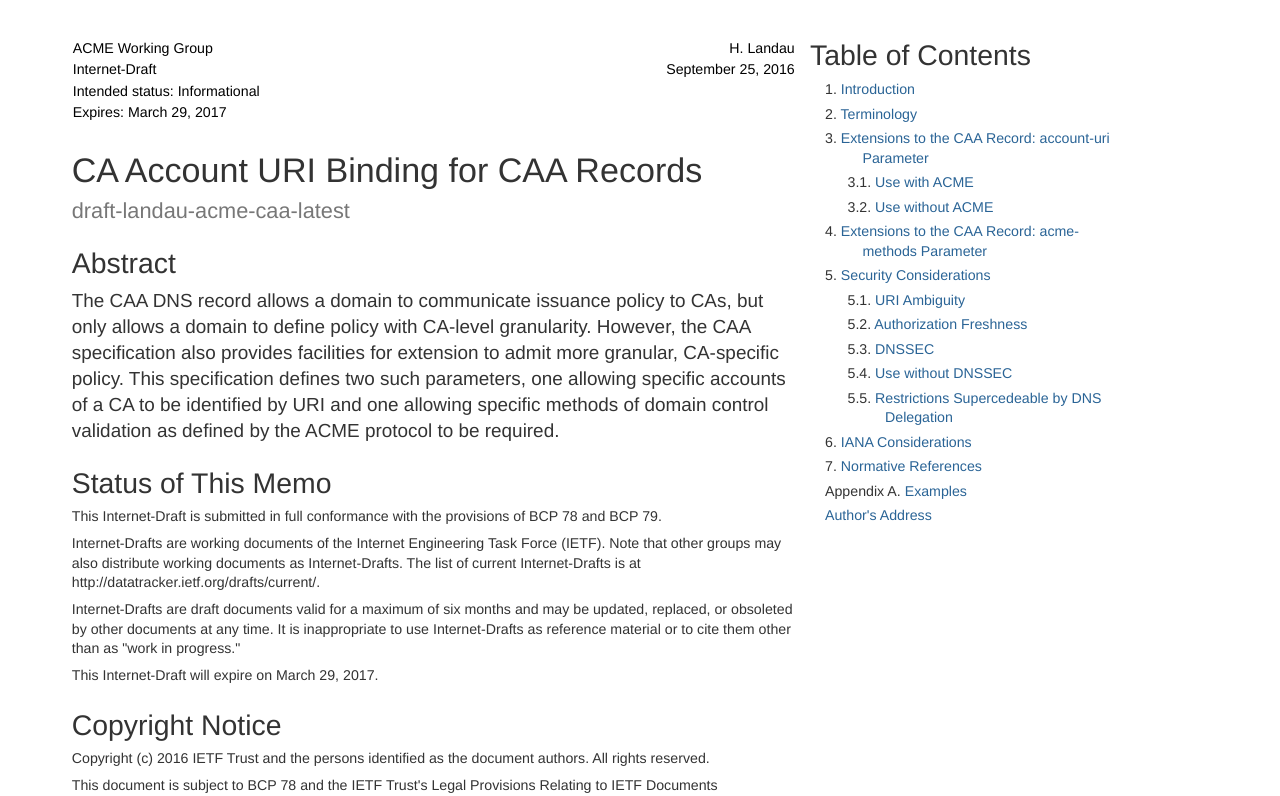
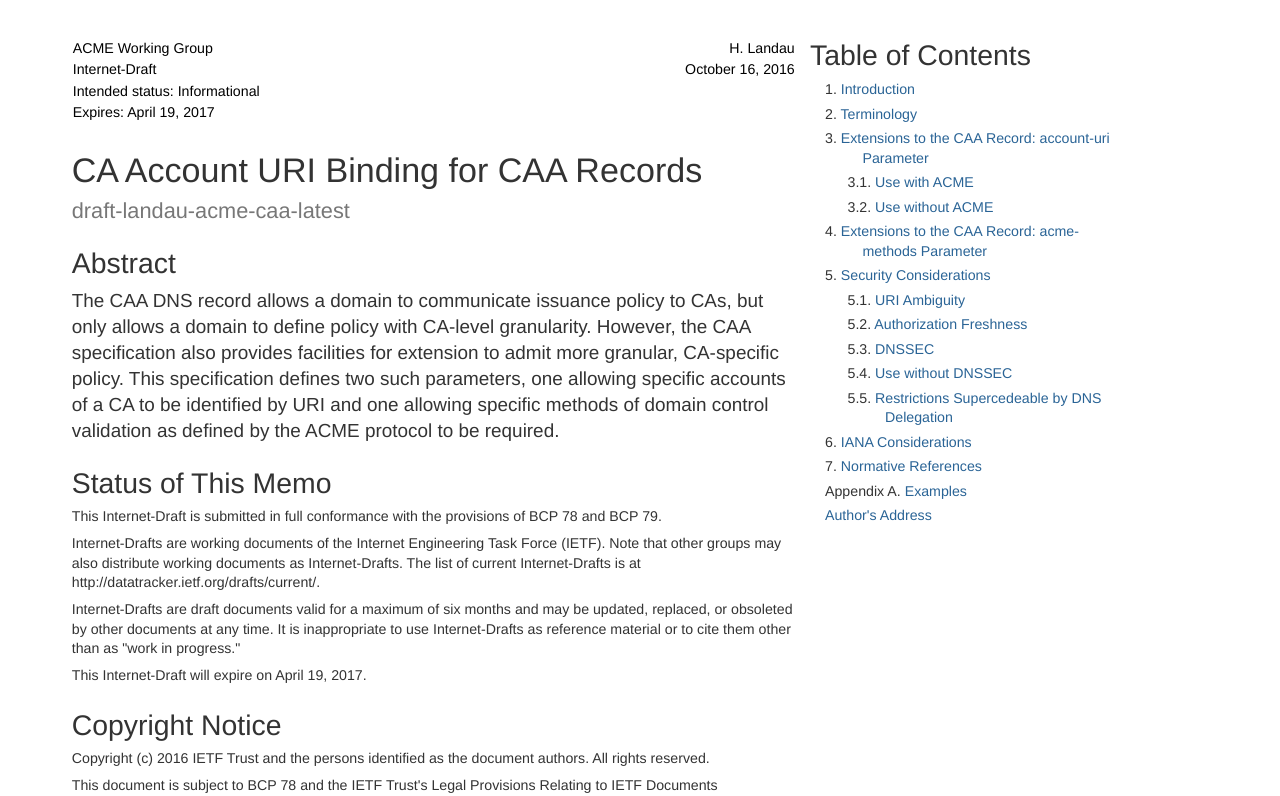
Before and after one commit to ietf-wg-acme/acme-caa, a plain HTML site: page draft-landau-acme-caa.html in a window 1280 px wide. Shown: the top 796 px of the page. Drawn offline with Linux system fonts and the light colour scheme.

Commit message:
Script updating gh-pages. [ci skip]

```diff
--- a/draft-landau-acme-caa.html
+++ b/draft-landau-acme-caa.html
@@ -291,7 +291,7 @@ li, p {
 
   <meta name="dct.creator" content="Landau, H." />
   <meta name="dct.identifier" content="urn:ietf:id:draft-landau-acme-caa-latest" />
-  <meta name="dct.issued" scheme="ISO8601" content="2016-9-25" />
+  <meta name="dct.issued" scheme="ISO8601" content="2016-10-16" />
   <meta name="dct.abstract" content="The CAA DNS record allows a domain to communicate issuance policy to CAs, but only allows a domain to define policy with CA-level granularity. However, the CAA specification also provides facilities for extension to admit more granular, CA-specific policy. This specification defines two such parameters, one allowing specific accounts of a CA to be identified by URI and one allowing specific methods of domain control validation as defined by the ACME protocol to be required." />
   <meta name="description" content="The CAA DNS record allows a domain to communicate issuance policy to CAs, but only allows a domain to define policy with CA-level granularity. However, the CAA specification also provides facilities for extension to admit more granular, CA-specific policy. This specification defines two such parameters, one allowing specific accounts of a CA to be identified by URI and one allowing specific methods of domain control validation as defined by the ACME protocol to be required." />
 
@@ -308,14 +308,14 @@ li, p {
 </tr>
 <tr>
   <td class="left">Internet-Draft</td>
-  <td class="right">September 25, 2016</td>
+  <td class="right">October 16, 2016</td>
 </tr>
 <tr>
   <td class="left">Intended status: Informational</td>
   <td class="right"></td>
 </tr>
 <tr>
-  <td class="left">Expires: March 29, 2017</td>
+  <td class="left">Expires: April 19, 2017</td>
   <td class="right"></td>
 </tr>
 
@@ -336,7 +336,7 @@ li, p {
 <p>This Internet-Draft is submitted in full conformance with the provisions of BCP 78 and BCP 79.</p>
 <p>Internet-Drafts are working documents of the Internet Engineering Task Force (IETF).  Note that other groups may also distribute working documents as Internet-Drafts.  The list of current Internet-Drafts is at http://datatracker.ietf.org/drafts/current/.</p>
 <p>Internet-Drafts are draft documents valid for a maximum of six months and may be updated, replaced, or obsoleted by other documents at any time.  It is inappropriate to use Internet-Drafts as reference material or to cite them other than as "work in progress."</p>
-<p>This Internet-Draft will expire on March 29, 2017.</p>
+<p>This Internet-Draft will expire on April 19, 2017.</p>
 <h1 id="rfc.copyrightnotice">
   <a href="#rfc.copyrightnotice">Copyright Notice</a>
 </h1>
```
Also changed, not shown: index.html (+4 -4 lines), draft-landau-acme-caa.txt.
